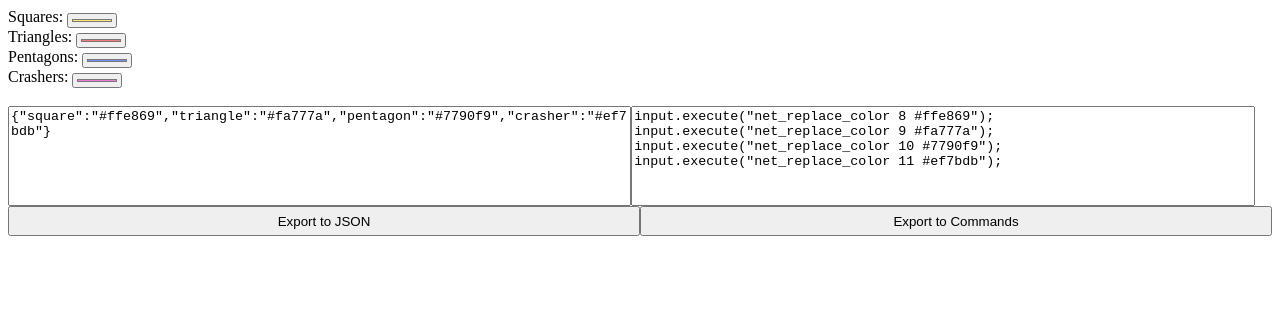
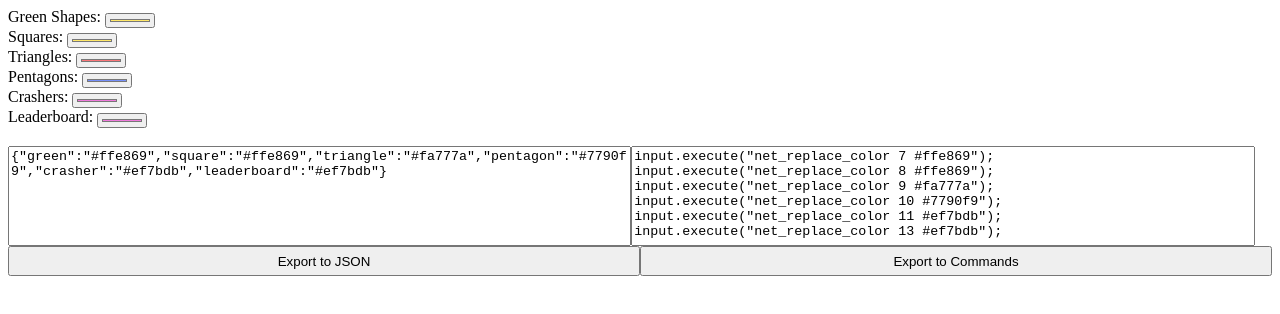
Before and after one commit to haykam821/Diep-Theme-Maker, a plain HTML site: page index.html in a window 1280 px wide. Drawn offline with Linux system fonts and the light colour scheme.

Commit message:
too many updates 5 me

```diff
--- a/index.html
+++ b/index.html
@@ -1,47 +1,63 @@
-Squares: <input class='color' id='square' value='#FFE869' type="color"><br>
-Triangles: <input class='color' id='triangle' value='#FA777A' type="color"><br>
-Pentagons: <input class='color' id='pentagon' value='#7790F9' type="color"><br>
-Crashers: <input class='color' id='crasher' value='#EF7BDB' type="color"><br>
+Green Shapes:
+<input data-num='7' class='color' id='green' value='#FFE869' type="color">
+<br> Squares:
+<input data-num='8' class='color' id='square' value='#FFE869' type="color">
+<br> Triangles:
+<input data-num='9' class='color' id='triangle' value='#FA777A' type="color">
+<br> Pentagons:
+<input data-num='10' class='color' id='pentagon' value='#7790F9' type="color">
+<br> Crashers:
+<input data-num='11' class='color' id='crasher' value='#EF7BDB' type="color">
+<br> Leaderboard:
+<input data-num='13' class='color' id='leaderboard' value='#EF7BDB' type="color">
+<br>
 <br>
 <textarea id='json' placeholder="Diep Theme Maker JSON"></textarea><textarea id='cmd' placeholder="Execute Commands"></textarea>
 
 <button onclick='toJSON()'>Export to JSON</button><button>Export to Commands</button>
 
+<script>
+  function e(a) {
+    return document.getElementById(a).value
+  }
+
+  function d(a, b) {
+    return `input.execute("net_replace_color ${a} ${e(b)}");\n`
+  }
+
+  function toJSON() {
+    var obj = {}
+    var execu = ''
+
+    for (i in document.getElementsByClassName('color')) {
+      var d = document.getElementsByClassName('color')[i]
+      if (d.id !== undefined) {
+        obj[d.id] = d.value;
+        execu = `${execu}input.execute("net_replace_color ${d.getAttribute('data-num')} ${d.value}");\n`
+      }
+    }
+
+    document.getElementById('json').value = JSON.stringify(obj);
+    document.getElementById('cmd').value = execu
+  }
+
+  setInterval(toJSON, 1)
+
+</script>
+
 <style>
-textarea{
+textarea {
   width: 49.316%;
   resize: none;
-  height:100px;
+  height: 100px;
 }
 
-button{
+button {
   width: 50%;
-  height:30px;
+  height: 30px;
 }
 
-input[type=color]{
+input[type=color] {
   height: 15px;
 }
 </style>
-
-<script>
-function e(a){
-	return document.getElementById(a).value
-}
-
-function d(a,b){
-	return `input.execute("net_replace_color ${a} ${e(b)}");\n`
-}
-
-function toJSON(){
-	document.getElementById('json').value = JSON.stringify({
-		'square':   e('square'),
-		'triangle': e('triangle'),
-		'pentagon': e('pentagon'),
-		'crasher':  e('crasher'),
-	});
-	document.getElementById('cmd').value = d(8,'square')+d(9,'triangle')+d(10,'pentagon')+d(11,'crasher');
-}
-
-setInterval(toJSON,1)
-</script>
```
